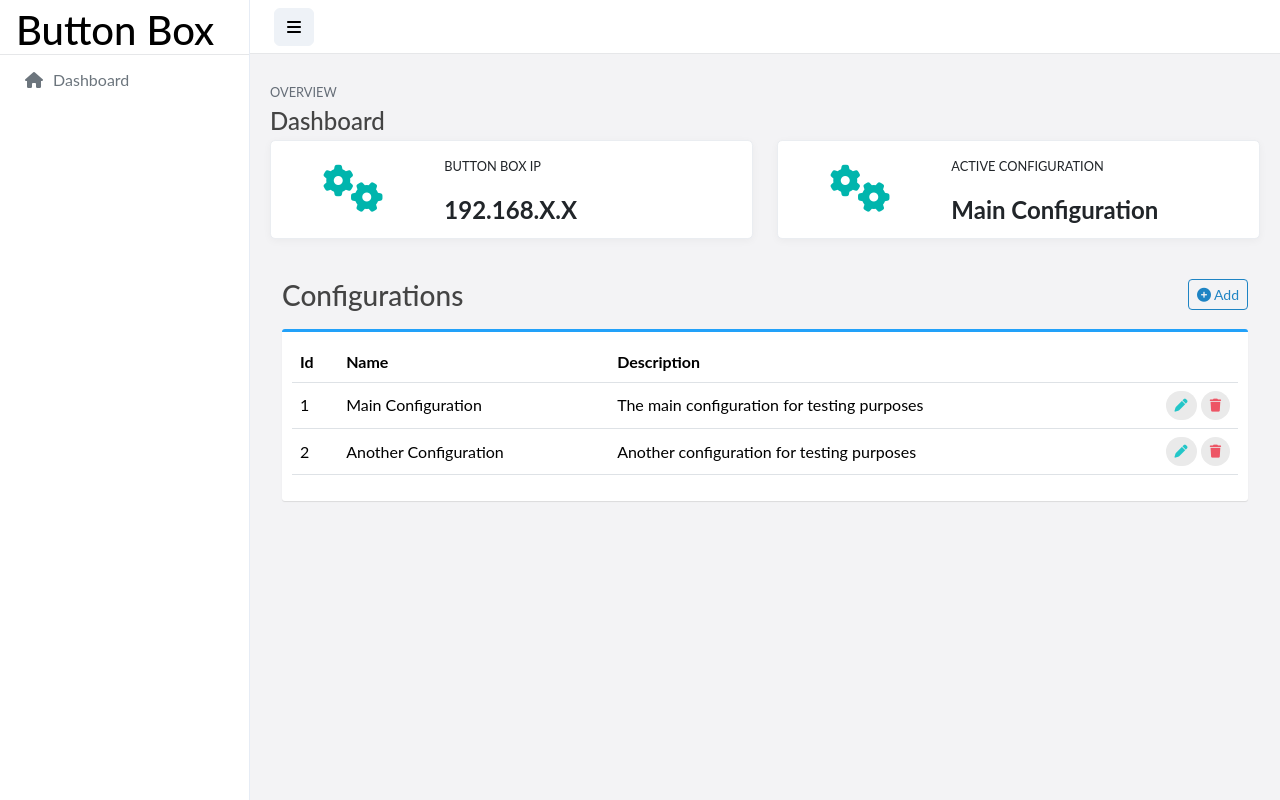
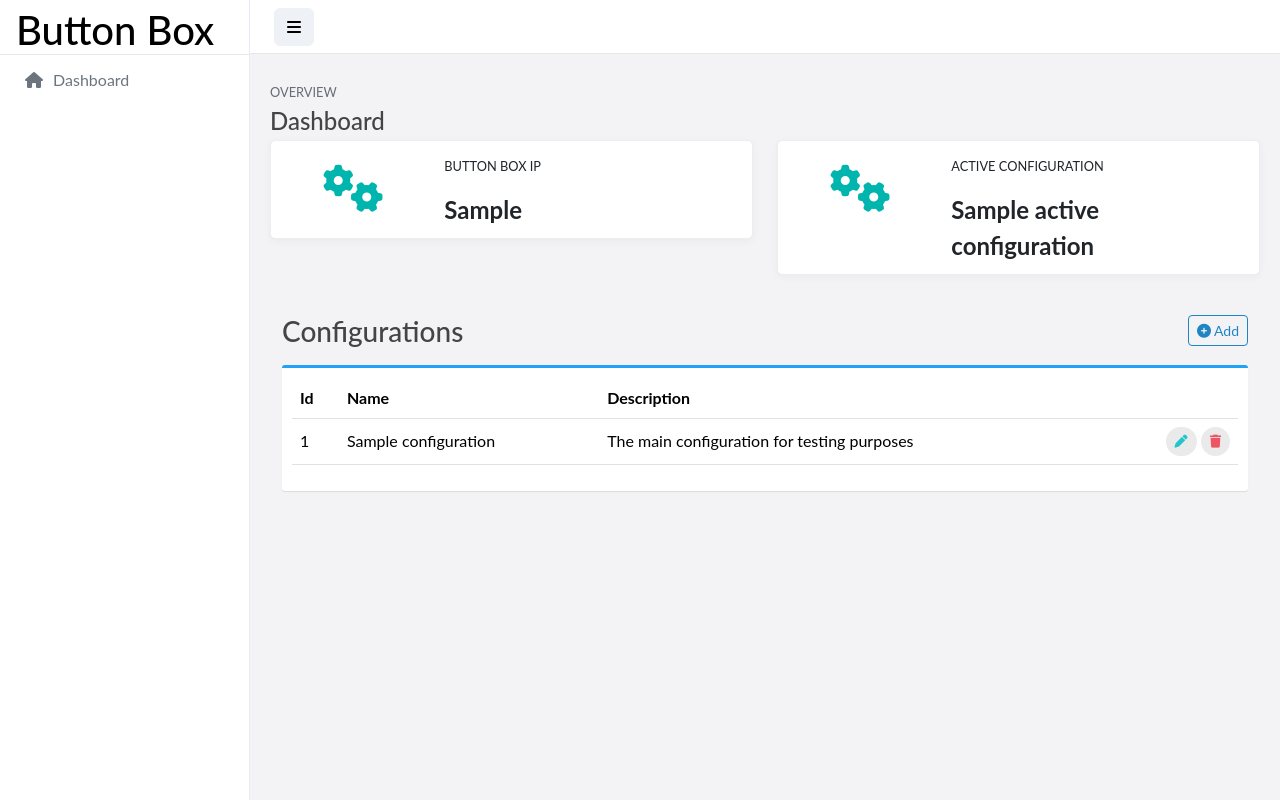
Before and after one commit to jackdevonshire/Button-Box, a Flask app: template src/admin-panel/app/templates/core/dashboard.html in a window 1280 px wide. Run offline with Flask 3, Linux system fonts and the light colour scheme; the template is opened without the code that fills it: most values are stand-ins (such as "Sample title", 1, 10 or a date in 2020); some libraries are stand-ins or nearby versions; some web fonts are replaced.

Commit message:
Added basic functionality to dashboard page

```diff
--- a/src/admin-panel/app/core/controllers.py
+++ b/src/admin-panel/app/core/controllers.py
@@ -10,4 +10,4 @@ key_service = KeyService(db)
 
 @core.route("/", methods=["GET"])
 def dashboard():
-    return render_template("core/dashboard.html")
+    return render_template("core/dashboard.html", data=core_service.get_dashboard_data())
--- a/src/admin-panel/app/templates/core/dashboard.html
+++ b/src/admin-panel/app/templates/core/dashboard.html
@@ -72,7 +72,7 @@
                                  <div class="col-sm-8">
                                     <div class="detail">
                                        <p class="detail-subtitle">Button Box IP</p>
-                                       <span class="number">192.168.X.X</span>
+                                       <span class="number">{{data['ButtonBoxIP']}}</span>
                                     </div>
                                  </div>
                               </div>
@@ -91,7 +91,7 @@
                                  <div class="col-sm-8">
                                     <div class="detail">
                                        <p class="detail-subtitle">Active Configuration</p>
-                                       <span class="number">Main Configuration</span>
+                                       <span class="number">{{data['ActiveConfiguration']['Name']}}</span>
                                     </div>
                                  </div>
                               </div>
@@ -120,24 +120,17 @@
                                    <th></th>
                                  </thead>
                                  <tbody>
-                                    <tr class="odd">
-                                       <td>1</td>
-                                       <td>Main Configuration</td>
-                                       <td>The main configuration for testing purposes</td>
-                                       <td class="text-end">
-                                          <a href="" class="btn btn-outline-info btn-rounded"><i class="fas fa-pen"></i></a>
-                                          <a href="" class="btn btn-outline-danger btn-rounded"><i class="fas fa-trash"></i></a>
-                                       </td>
-                                    </tr>
-                                    <tr class="odd">
-                                       <td>2</td>
-                                       <td>Another Configuration</td>
-                                       <td>Another configuration for testing purposes</td>
-                                       <td class="text-end">
-                                          <a href="" class="btn btn-outline-info btn-rounded"><i class="fas fa-pen"></i></a>
-                                          <a href="" class="btn btn-outline-danger btn-rounded"><i class="fas fa-trash"></i></a>
-                                       </td>
-                                    </tr>
+                                    {% for configuration in data['Configurations'] %}
+                                       <tr class="odd">
+                                          <td>{{configuration['Id']}}</td>
+                                          <td>{{configuration['Name']}}</td>
+                                          <td>The main configuration for testing purposes</td>
+                                          <td class="text-end">
+                                             <a href="#TODO" class="btn btn-outline-info btn-rounded"><i class="fas fa-pen"></i></a>
+                                             <a href="#TODO" class="btn btn-outline-danger btn-rounded"><i class="fas fa-trash"></i></a>
+                                          </td>
+                                       </tr>
+                                    {% endfor %}
                                  </tbody>
                               </table>
                            </div>
```
Also changed, not shown: src/admin-panel/app/core/core_service.py (+28 -0 lines), src/admin-panel/app/core/models.py (+7 -0 lines).
